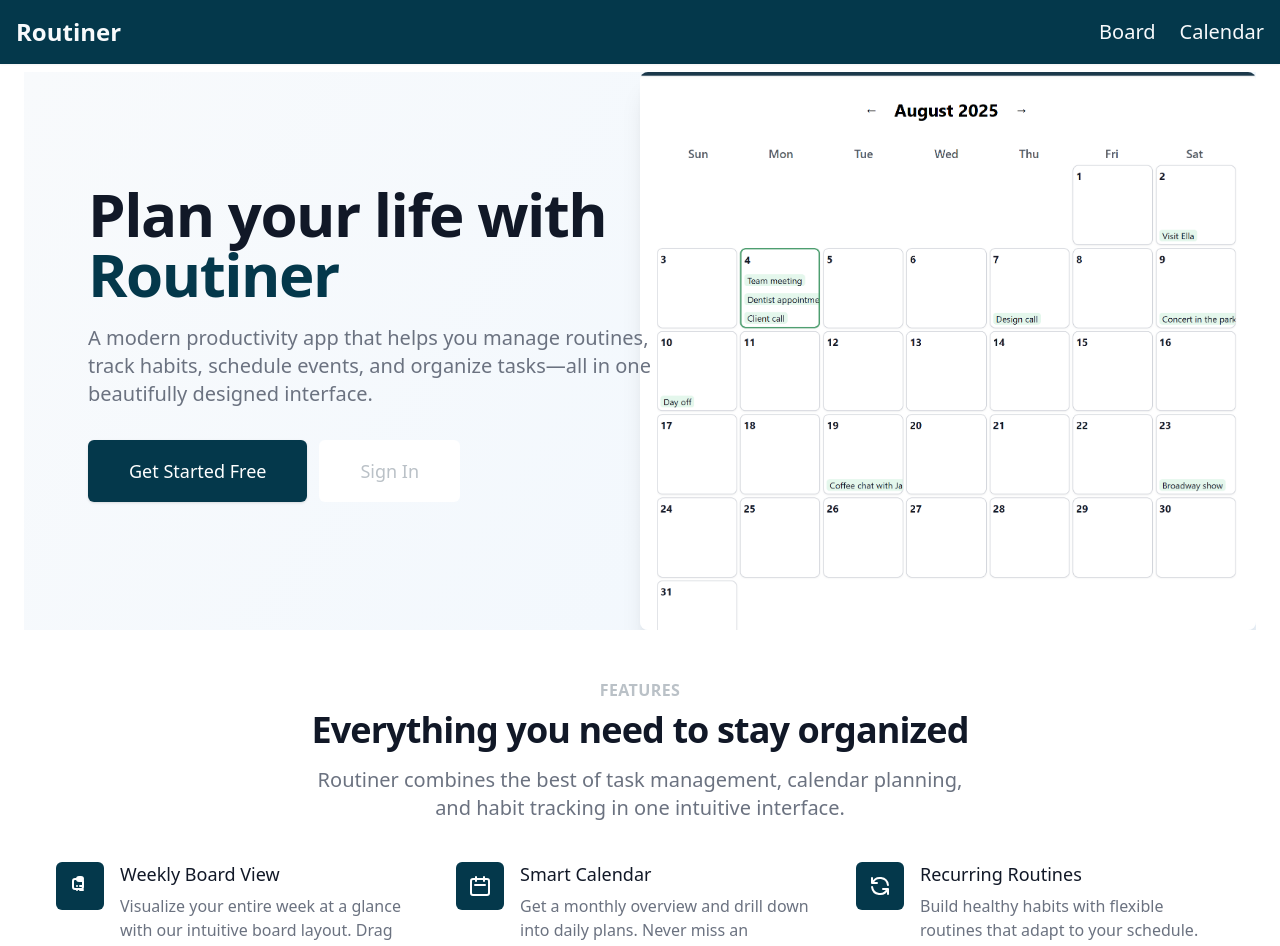
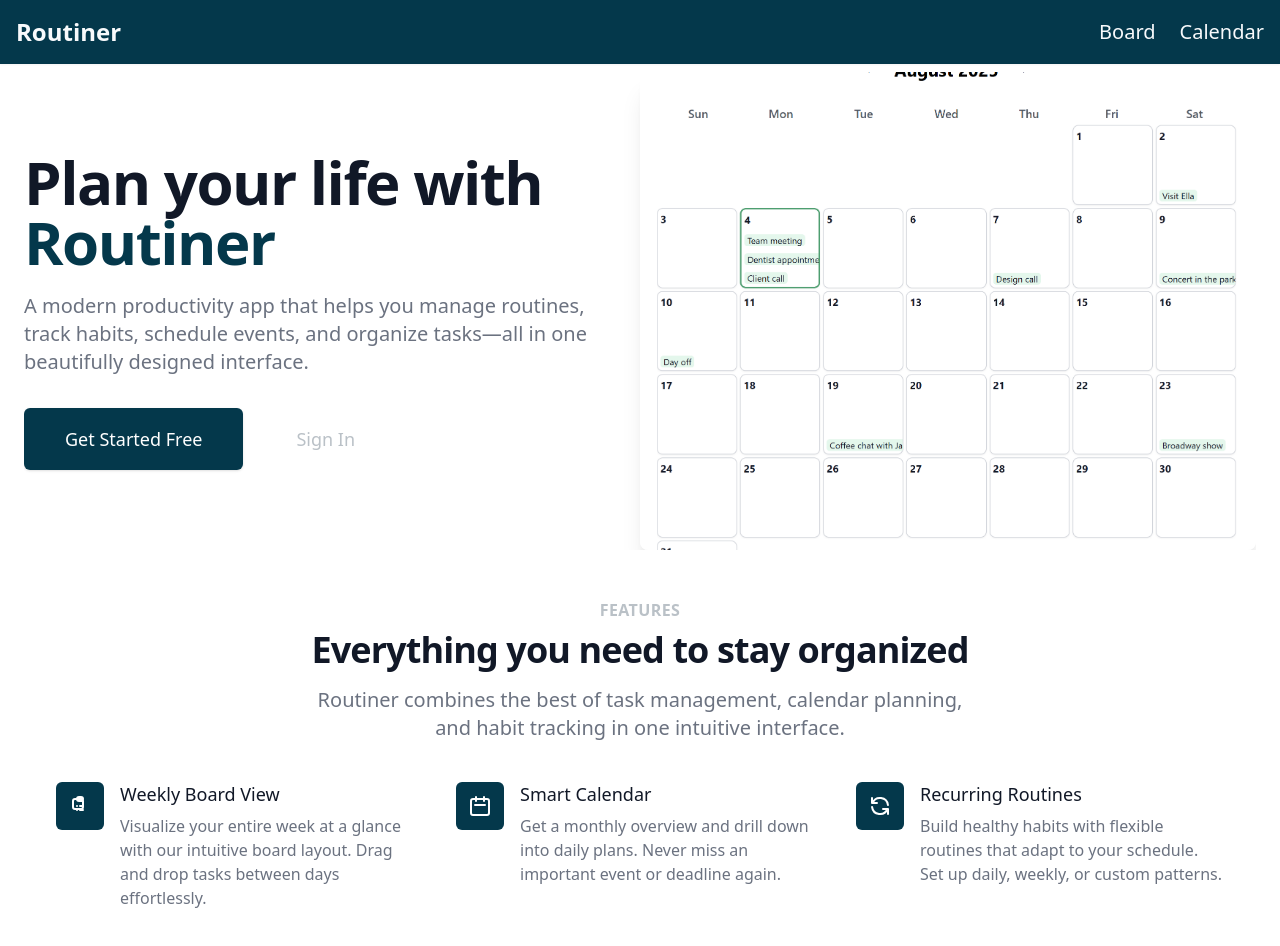
Before and after one commit to Mariphy/routiner, a Next.js app in the folder routiner/: page / in a window 1280 px wide. Shown: the top 946 px of the page. Built offline with nearby package versions, Linux system fonts and the light colour scheme; no server answers.

Commit message:
styling: fix tailwind styling

```diff
--- a/routiner/src/app/components/GuestHomePage.tsx
+++ b/routiner/src/app/components/GuestHomePage.tsx
@@ -3,12 +3,9 @@ import Image from "next/image";
 
 export default function GuestHomePage() {
   return (
-    <div className="min-h-screen bg-gradient-to-br from-slate-50 to-blue-50">
+    <div className="min-h-screen">
       {/* Hero Section */}
-      <div className="relative overflow-hidden">
-        <div className="max-w-7xl mx-auto px-4 sm:px-6 lg:px-8">
-          <div className="relative z-10 pb-8 sm:pb-16 md:pb-20 lg:max-w-2xl lg:w-full lg:pb-28 xl:pb-32">
-            <main className="mt-10 mx-auto max-w-7xl px-4 sm:mt-12 sm:px-6 md:mt-16 lg:mt-20 lg:px-8 xl:mt-28">
+      <section className="relative overflow-hidden flex flex-col md:flex-row py-12 md:py-20">
         <div className="sm:text-center lg:text-left">
           <h1 className="text-4xl tracking-tight font-extrabold text-gray-900 sm:text-5xl md:text-6xl">
             <span className="block">Plan your life with</span>
@@ -30,9 +27,7 @@ export default function GuestHomePage() {
             </div>
           </div>
         </div>
-            </main>
-          </div>
-        </div>
+
         <div className="lg:absolute lg:inset-y-0 lg:right-0 lg:w-1/2">
           <Image
             src="/calendar.png"
@@ -42,10 +37,10 @@ export default function GuestHomePage() {
             className="h-56 w-full object-cover sm:h-72 md:h-96 lg:w-full lg:h-full rounded-lg shadow-xl"
           />
         </div>
-      </div>
+      </section>
 
       {/* Features Section */}
-      <div className="py-12 bg-white">
+      <section className="py-12 bg-white">
         <div className="max-w-7xl mx-auto px-4 sm:px-6 lg:px-8">
           <div className="lg:text-center">
             <h2 className="text-base text-accent font-semibold tracking-wide uppercase">Features</h2>
@@ -100,7 +95,7 @@ export default function GuestHomePage() {
             </div>
           </div>
         </div>
-      </div>
+      </section>
 
       {/* How it Works Section */}
       <div className="py-16 bg-gray-50">
```
Lines whose indentation alone changed are shown as unchanged.
